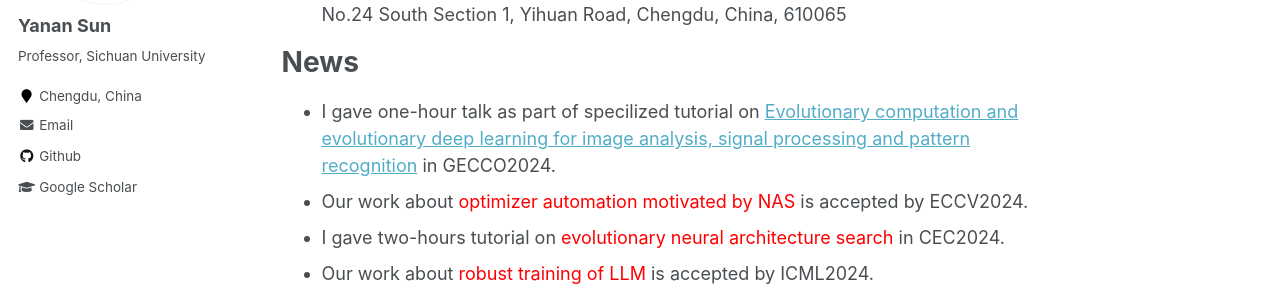
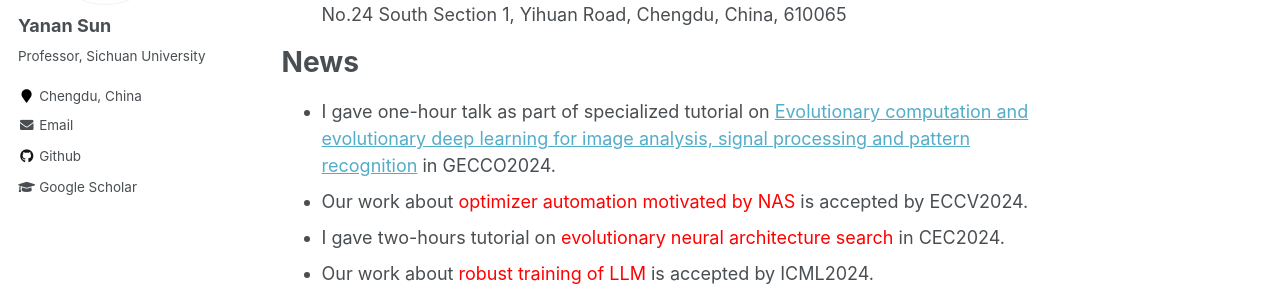
Before and after one commit to yn-sun/yn-sun.github.io, a Jekyll site: the page built from _pages/about.md, in a window 1280 px wide and 900 px high. Shown: the part 357-651 px from the top of the window. Built offline with Jekyll 4.4.1, drawn with Linux system fonts in a browser that asks for light colours; comment, search, counter and statistics services are not loaded.

Commit message:
Update about.md

```diff
--- a/_pages/about.md
+++ b/_pages/about.md
@@ -18,7 +18,7 @@ No.24 South Section 1, Yihuan Road, Chengdu, China, 610065
 
 News
 ======
-* I gave one-hour talk as part of specilized tutorial on <span style="color: #FF0000">[Evolutionary computation and evolutionary deep learning for image analysis, signal processing and pattern recognition](https://gecco-2024.sigevo.org/Tutorials#id_Evolutionary%20Computation%20and%20Evolutionary%20Deep%20Learning%20for%20Image%20Analysis,%20Signal%20Processing%20and%20Pattern%20Recognition)</span> in GECCO2024.
+* I gave one-hour talk as part of specialized tutorial on <span style="color: #FF0000">[Evolutionary computation and evolutionary deep learning for image analysis, signal processing and pattern recognition](https://gecco-2024.sigevo.org/Tutorials#id_Evolutionary%20Computation%20and%20Evolutionary%20Deep%20Learning%20for%20Image%20Analysis,%20Signal%20Processing%20and%20Pattern%20Recognition)</span> in GECCO2024.
 * Our work about <span style="color: #FF0000">optimizer automation motivated by NAS</span> is accepted by ECCV2024.
 * I gave two-hours tutorial on <span style="color: #FF0000">evolutionary neural architecture search</span> in CEC2024.
 * Our work about <span style="color: #FF0000">robust training of LLM</span> is accepted by ICML2024.
```
